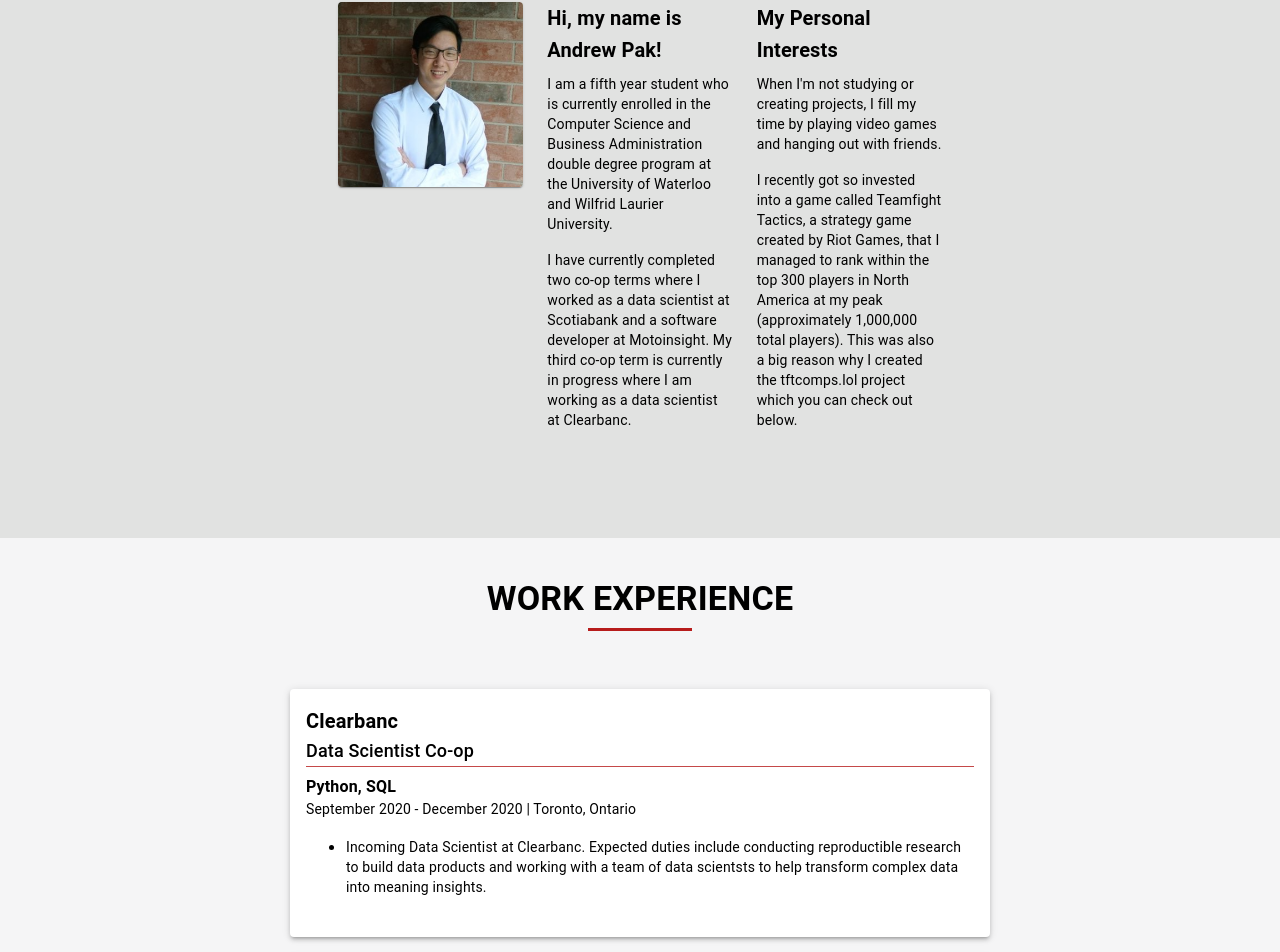
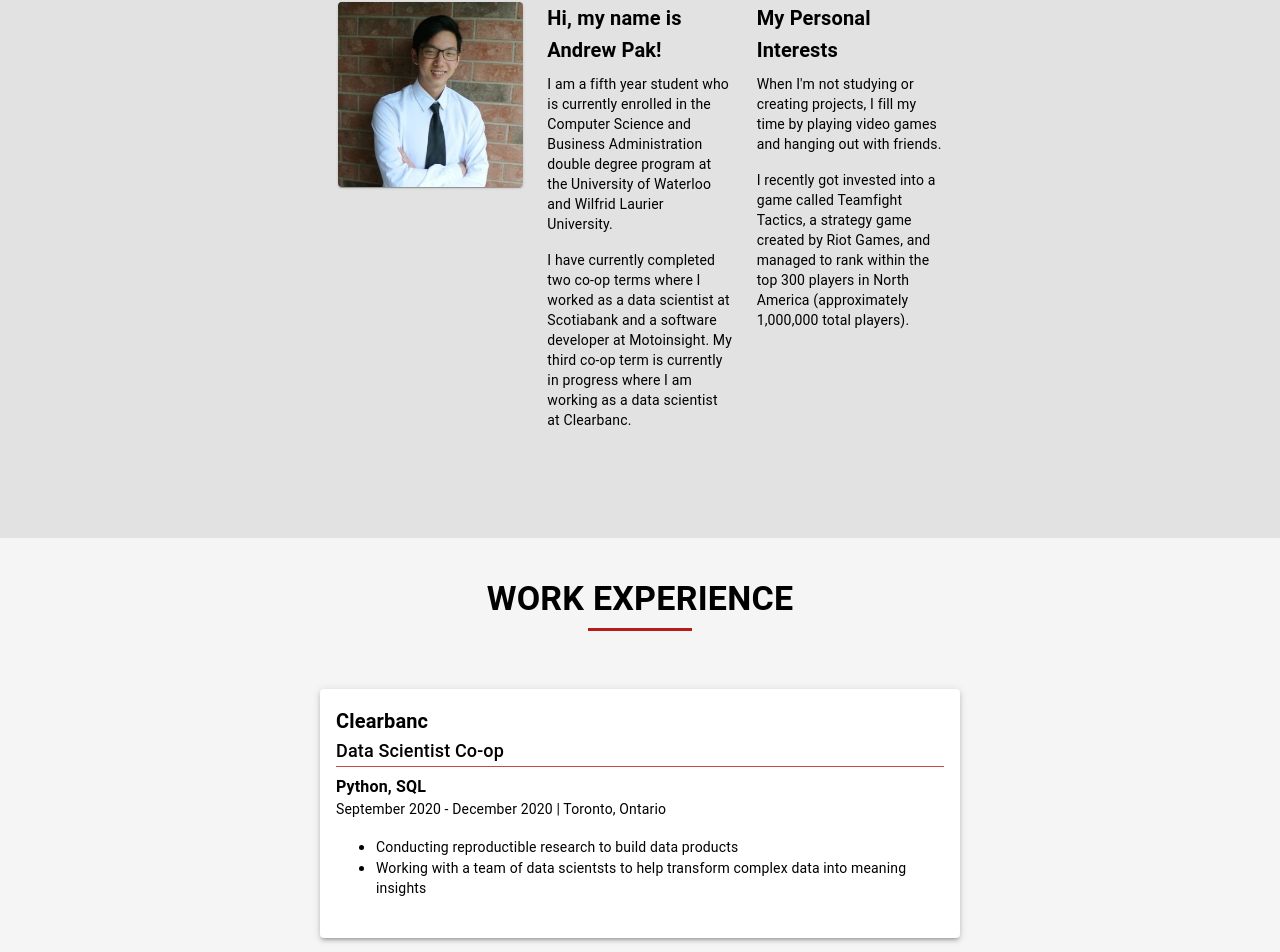
Before and after one commit to Dimuendo/portfolio-website, a React (Create React App) app: page / in a window 1280 px wide. Shown: the part 963-1915 px from the top of the page. Built offline with nearby package versions, Linux system fonts and the light colour scheme.

Commit message:
Updated some wording to make it flow better

```diff
--- a/src/Components/About.jsx
+++ b/src/Components/About.jsx
@@ -47,7 +47,7 @@ const useStyles = makeStyles((theme) => ({
 const techAboutMessageOne = "I am a fifth year student who is currently enrolled in the Computer Science and Business Administration double degree program at the University of Waterloo and Wilfrid Laurier University."
 const techAboutMessageTwo = "I have currently completed two co-op terms where I worked as a data scientist at Scotiabank and a software developer at Motoinsight. My third co-op term is currently in progress where I am working as a data scientist at Clearbanc."
 const personalAboutMessageOne = "When I'm not studying or creating projects, I fill my time by playing video games and hanging out with friends."
-const personalAboutMessageTwo = "I recently got so invested into a game called Teamfight Tactics, a strategy game created by Riot Games, that I managed to rank within the top 300 players in North America at my peak (approximately 1,000,000 total players). This was also a big reason why I created the tftcomps.lol project which you can check out below."
+const personalAboutMessageTwo = "I recently got invested into a game called Teamfight Tactics, a strategy game created by Riot Games, and managed to rank within the top 300 players in North America (approximately 1,000,000 total players)."
 
 function About(props) {
     const classes = useStyles()
--- a/src/Components/ExperienceCard.jsx
+++ b/src/Components/ExperienceCard.jsx
@@ -7,6 +7,7 @@ import { Box, Divider, Grid, CardContent } from '@material-ui/core';
 const useStyles = makeStyles((theme) => ({
     root: {
         maxWidth: '700px',
+        width: '50%',
         margin: '10px 10px 10px 10px'
     },
     divider: {
--- a/src/Components/WorkExperience.jsx
+++ b/src/Components/WorkExperience.jsx
@@ -29,7 +29,8 @@ const useStyles = makeStyles((theme) => ({
 
 // ClearBanc
 const cbRoleDescriptions = [
-    'Incoming Data Scientist at Clearbanc. Expected duties include conducting reproductible research to build data products and working with a team of data scientsts to help transform complex data into meaning insights.',
+    'Conducting reproductible research to build data products',
+    'Working with a team of data scientsts to help transform complex data into meaning insights',
 ]
 
 // Scotiabank
```
